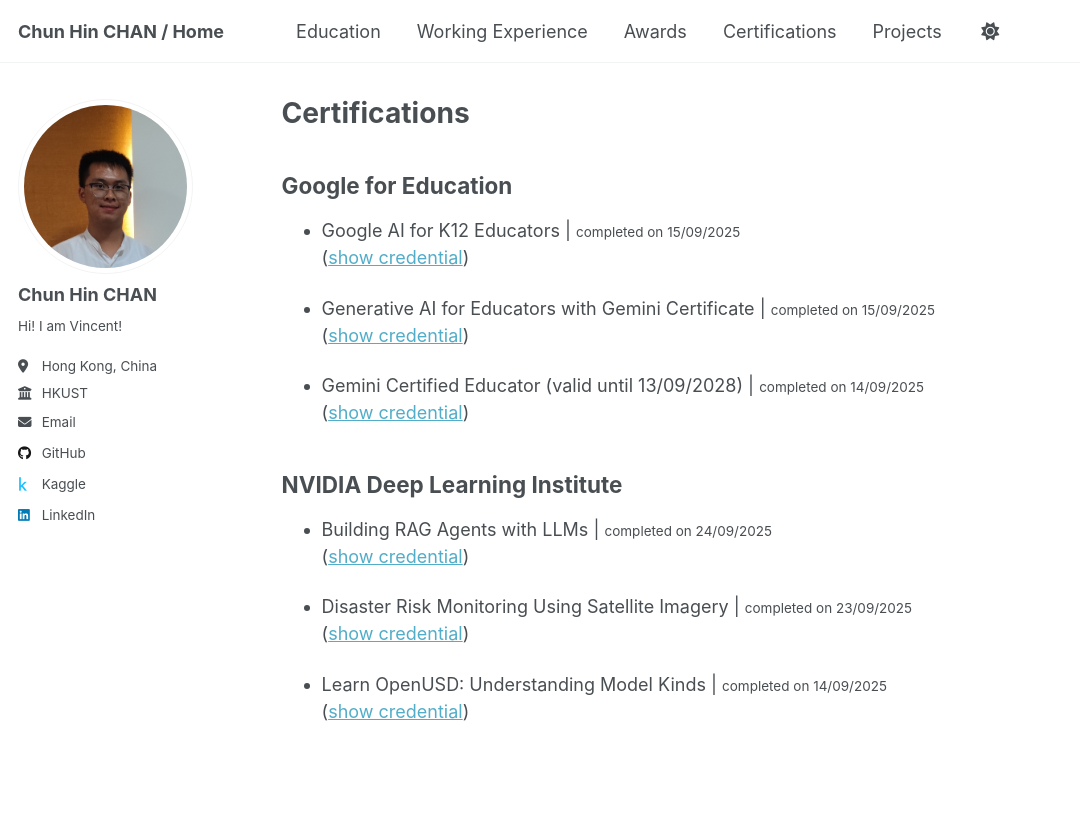
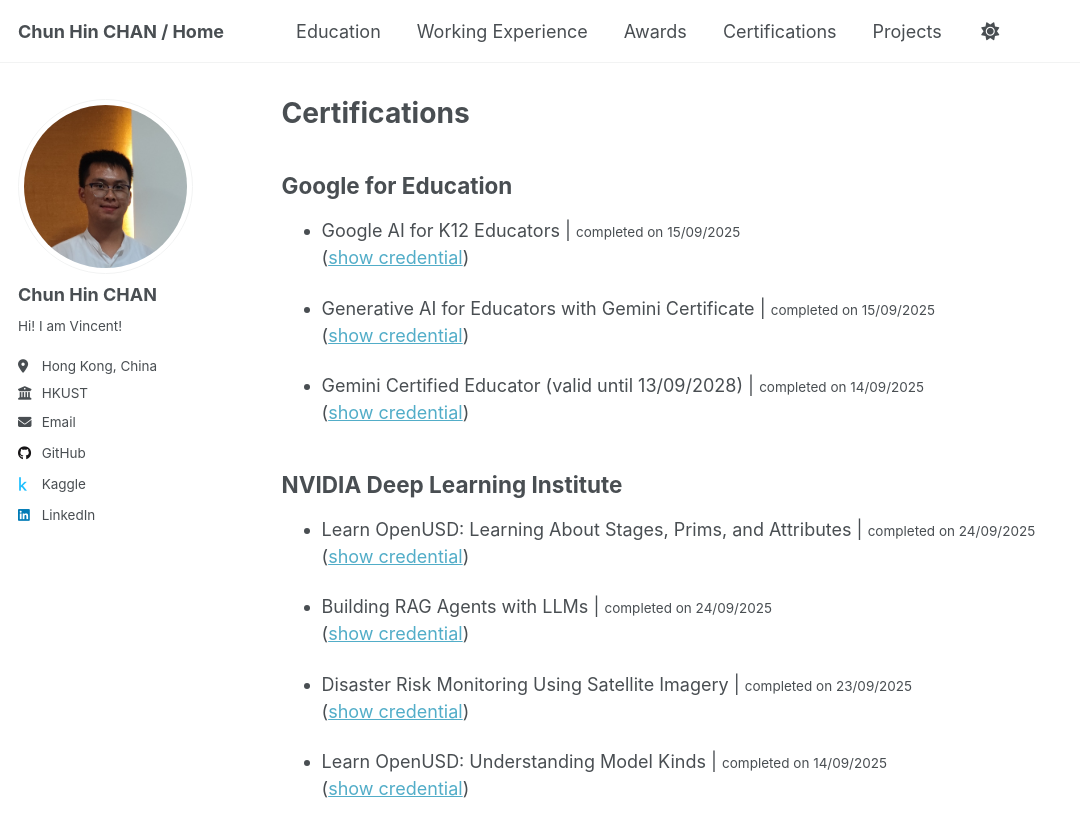
Before and after one commit to Vincent-Chan/index, a Jekyll site: the page built from _pages/certifications.md, in a window 1280 px wide. Shown: the top 837 px of the page, without its empty margins (0-1080 px from the left). Built offline with Jekyll 4.4.1, drawn with Linux system fonts in a browser that asks for light colours.

Commit message:
added NVIDIA Deeping Learning Institute `Learn OpenUSD: Learning About Stages, Prims, and Attributes` certification

```diff
--- a/_pages/certifications.md
+++ b/_pages/certifications.md
@@ -21,6 +21,9 @@ redirect_from:
 
 ## NVIDIA Deep Learning Institute
 
+* Learn OpenUSD: Learning About Stages, Prims, and Attributes | <small>completed on 24/09/2025</small>
+<br>([show credential](https://learn.nvidia.com/certificates?id=W8AjJCHRTZCC6ulEOoN5VQ))
+
 * Building RAG Agents with LLMs | <small>completed on 24/09/2025</small>
 <br>([show credential](https://learn.nvidia.com/certificates?id=gpNuYTDpRY-Fr7jCPdzEmQ))
 
```
